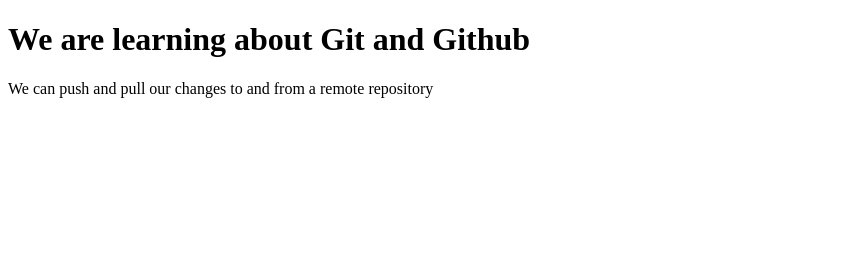
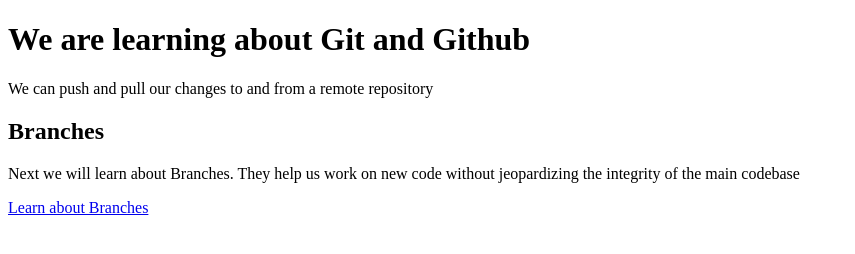
Before and after one commit to Vivian-Nguyen-2021/mdia-4590, a plain HTML site: page index.html in a window 1280 px wide. Shown: the whole page, without its empty margins (0-855 px from the left). Drawn offline with Linux system fonts and the light colour scheme.

Commit message:
Adds branche to page
added a new page to discuss about branches

```diff
--- a/index.html
+++ b/index.html
@@ -7,5 +7,9 @@
 	<h1>We are learning about Git and Github</h1>
 	<p>We can push and pull our changes to and from a remote repository</p>
 
+	<h2>Branches</h2>
+	<p>Next we will learn about Branches. They help us work on new code without jeopardizing the integrity of the main codebase</p>
+	<a href ="about.html">Learn about Branches</a>
+
 </body>
 </html>
```
Also changed, not shown: about.html (added, +11 -0 lines).
